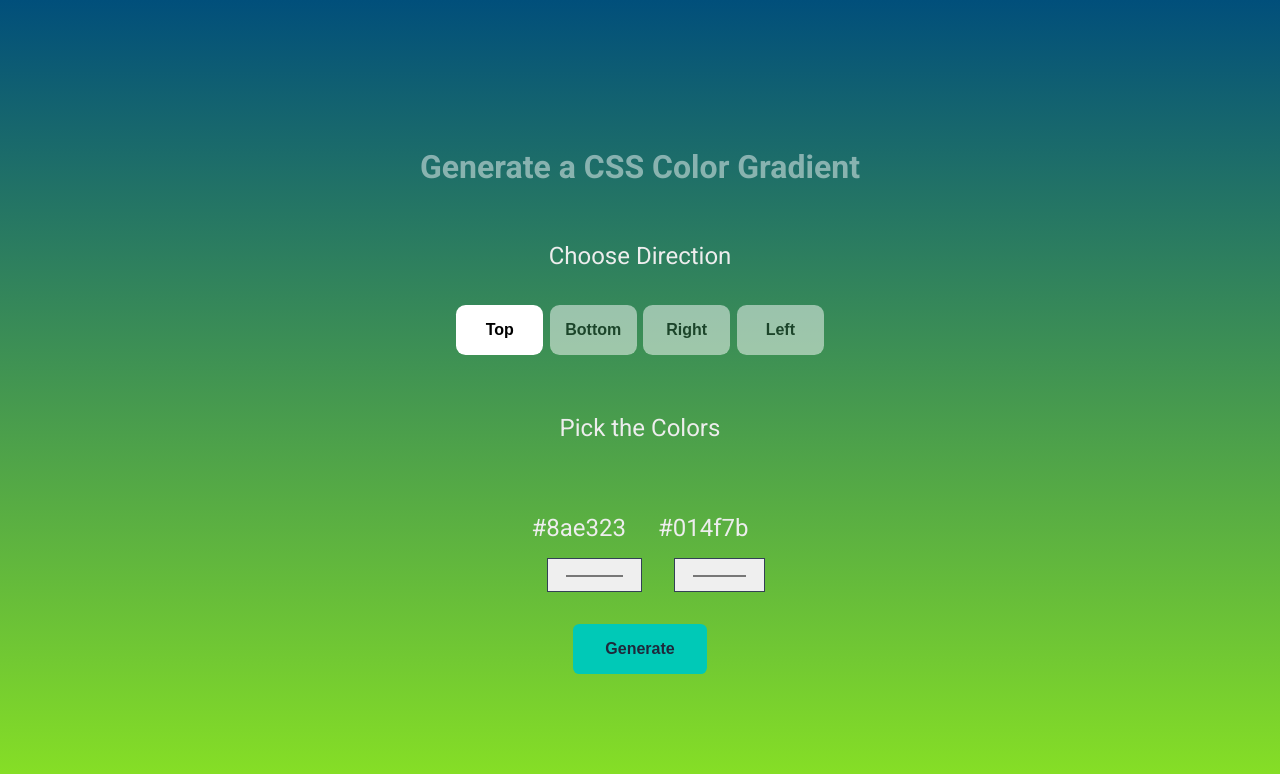
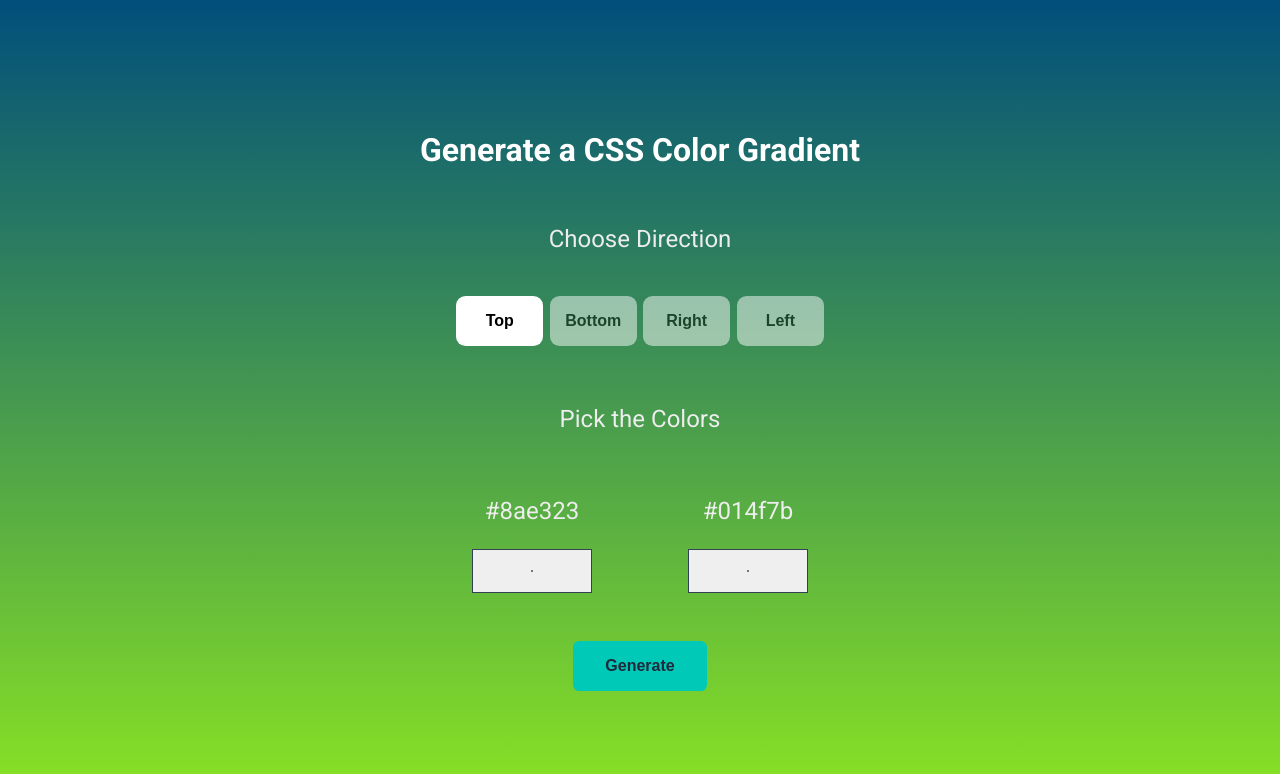
Before and after one commit to CLL-NxtWave-Submissions/gradient-generator, a React (Create React App) app: page / in a window 1280 px wide. Shown: the top 774 px of the page. Built offline with nearby package versions, Linux system fonts and the light colour scheme; a web font is replaced by a local one.

Commit message:
Adjusted CSS styling of different styled components that render JSX elements in GradientGenerator component

```diff
--- a/src/components/GradientGenerator/styledComponents.js
+++ b/src/components/GradientGenerator/styledComponents.js
@@ -15,7 +15,7 @@ export const GradientGeneratorBgContainer = styled.div`
 `
 
 export const GradientGeneratorHeader = styled.h1`
-  color: #ffffff79;
+  color: #ffffff;
   font-size: 2rem;
   font-weight: 600;
   margin-bottom: 1rem;
@@ -33,7 +33,7 @@ export const GradientDirectionSelectionContainer = styled.div`
 export const GradientGeneratorSubSectionText = styled.p`
   color: #ededed;
   font-size: 1.5rem;
-  margin-bottom: 1rem;
+  margin-bottom: 1.5rem;
   text-align: center;
 `
 
@@ -57,17 +57,23 @@ export const GradientColorSelectionContainer = styled.form`
 export const GradientColorPickersList = styled(GradientDirectionsList)`
   justify-content: space-between;
   flex-wrap: nowrap;
+  margin-top: 0;
 `
 
 export const GradientColorPickerContainer = styled.li`
-  margin: 1rem;
+  margin: 1rem 2rem;
+  margin-top: 0;
+  padding: 1rem;
+  display: flex;
+  flex-direction: column;
+  align-items: center;
 `
 
 export const GradientColorPicker = styled.input`
   border: 0.05rem solid #334155;
-  margin: 0 1rem;
   width: 100%;
-  padding: 1rem;
+  height: 100%;
+  padding: 1rem 3.5rem;
   background-color: ${props => props.bgColor};
 `
 
```
